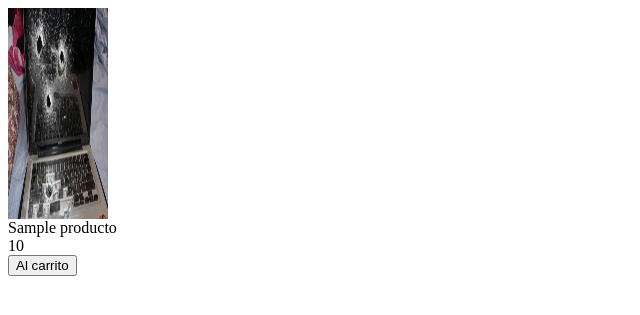
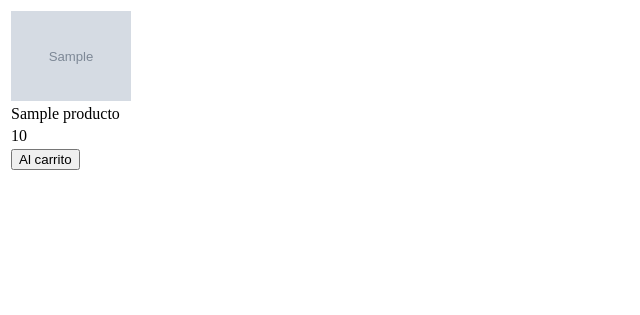
Before and after one commit to Pacoway/Tienda, a CodeIgniter app: the page made by application/views/ListaArticulos.php in a window 1280 px wide. Shown: the top 315 px of the page, without its empty margins (0-640 px from the left). Run offline with CodeIgniter, Linux system fonts and the light colour scheme; the template is opened without the code that fills it: most values are stand-ins (such as "Sample title", 1, 10 or a date in 2020); grey boxes marked "Sample" are stand-in pictures.

Commit message:
productos mostrados en tabla correctamente

```diff
--- a/application/views/ListaArticulos.php
+++ b/application/views/ListaArticulos.php
@@ -1,10 +1,10 @@
 <div class="row">
     <?php foreach ($productos as $row) :?>
-    <tr class="row">
-        <td><img src="<?=base_url().'img/portatilroto.jpg'?>" alt="" class="img-fluid mr-3" height="211" width="100"></td><br>
-        <td> <?= $row->nombre ?><br>
-        <td><?= $row->precio ?></td><br>
-        <td><button>Al carrito</button ></td>
-    </tr>
+    <table class="table-borderless col-md-4" >
+        <tr><td><img src="<?=base_url().'img/'.$row->imagen?>" alt="" class="img-fluid" style="width: 30%;height: 30%;"><td></tr>
+        <tr><td> <?= $row->nombre ?></td></tr>
+        <tr><td><?= $row->precio ?></td></tr>
+        <tr><td><button>Al carrito</button ></td></tr>
+        </table>
     <?php endforeach;?>
 </div>
```
Also changed, not shown: 2 other files.
